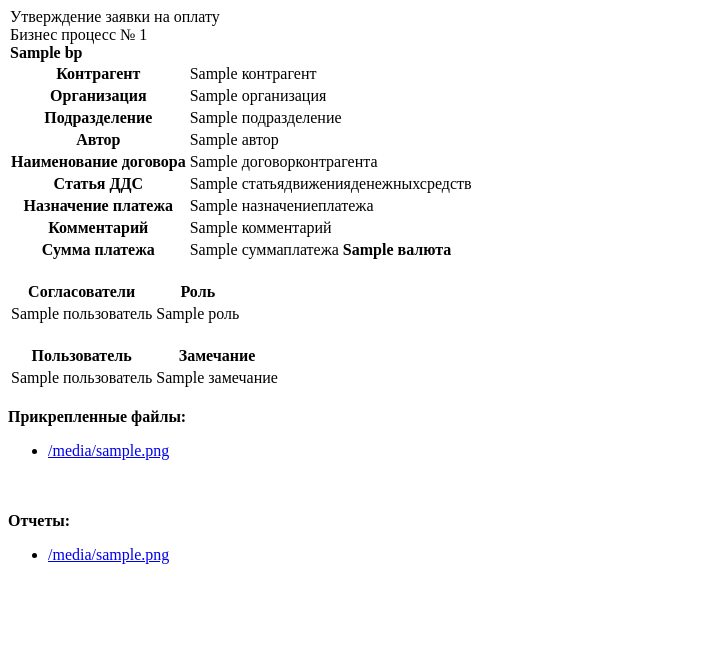
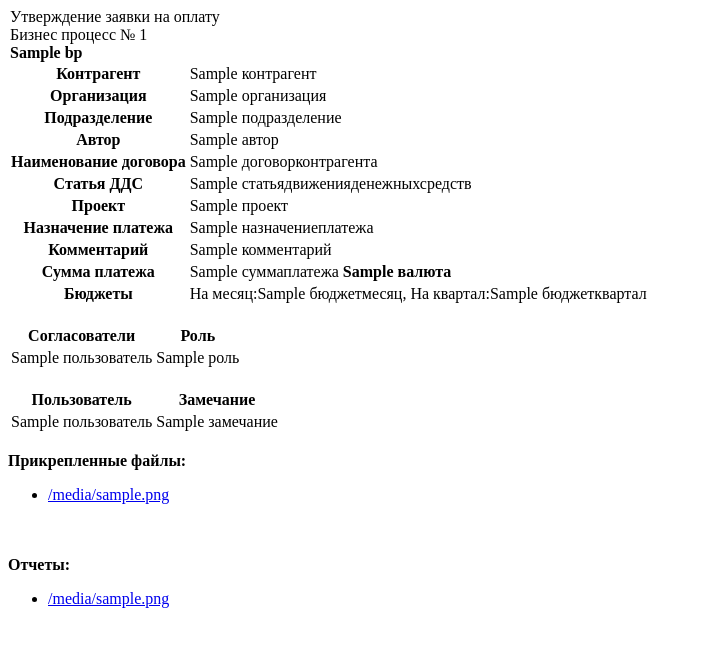
Before and after one commit to rzabolotin/vb_soglasovanie_flask, a Python web app: template webapp/templates/soglasovanie/bp_content_type_1.html in a window 1280 px wide. Shown: the top 647 px of the page, without its empty margins (0-702 px from the left). Run offline with Jinja, Linux system fonts and the light colour scheme; the template is opened without the code that fills it: most values are stand-ins (such as "Sample title", 1, 10 or a date in 2020).

Commit message:
add project & budget info

```diff
--- a/webapp/templates/soglasovanie/bp_content_type_1.html
+++ b/webapp/templates/soglasovanie/bp_content_type_1.html
@@ -30,6 +30,10 @@
       <th scope="row">Статья ДДС</th>
       <td>{{bp_info["СтатьяДвиженияДенежныхСредств"]}}</td>
     </tr>
+    <tr>
+      <th scope="row">Проект</th>
+      <td>{{bp_info["Проект"]}}</td>
+    </tr>
    <tr>
       <th scope="row">Назначение платежа</th>
       <td>{{bp_info["НазначениеПлатежа"]}}</td>
@@ -45,6 +49,10 @@
    <tr>
       <th scope="row">Сумма платежа</th>
        <td>{{bp_info["СуммаПлатежа"]}} <b>{{bp_info["Валюта"]}}</b></td>
+    </tr>
+    <tr>
+      <th scope="row">Бюджеты</th>
+       <td>На месяц:{{bp_info["БюджетМесяц"]}}, На квартал:{{bp_info["БюджетКвартал"]}}</b></td>
     </tr>
   </tbody>
 </table>
```
